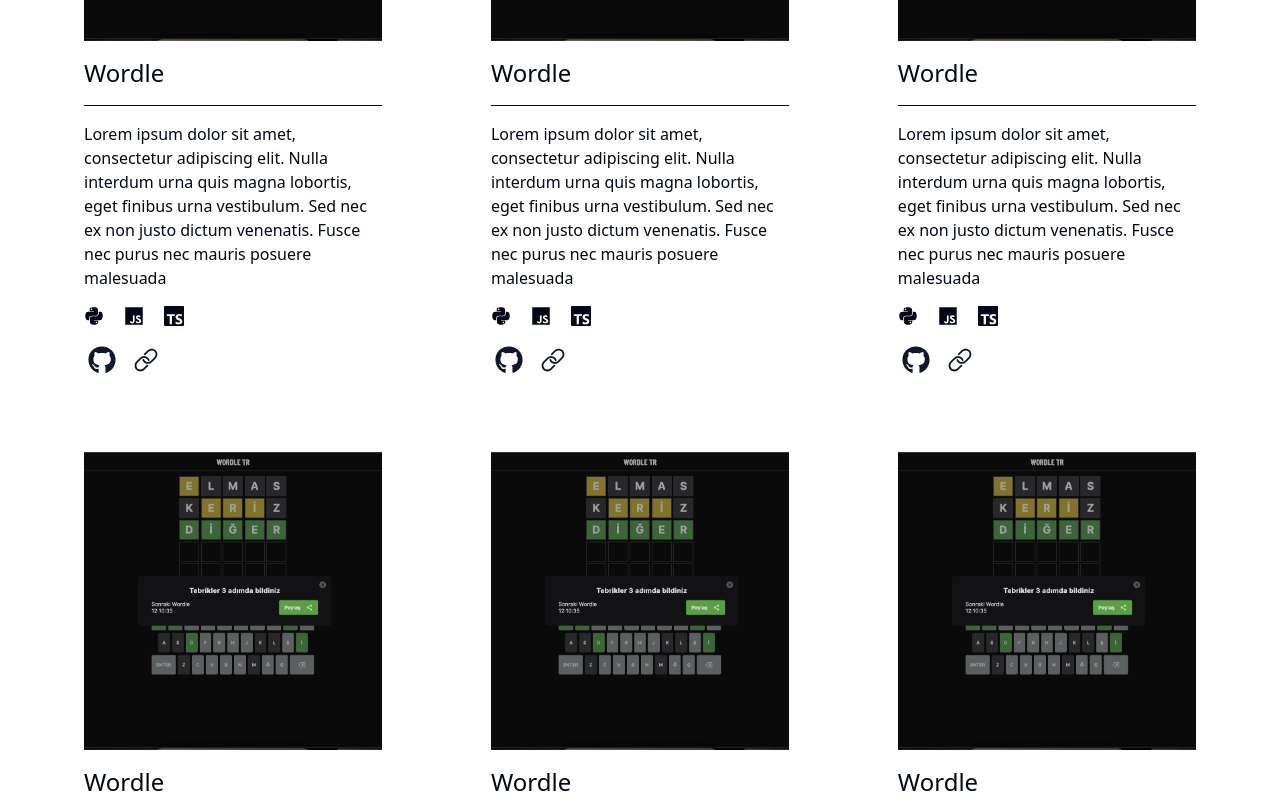
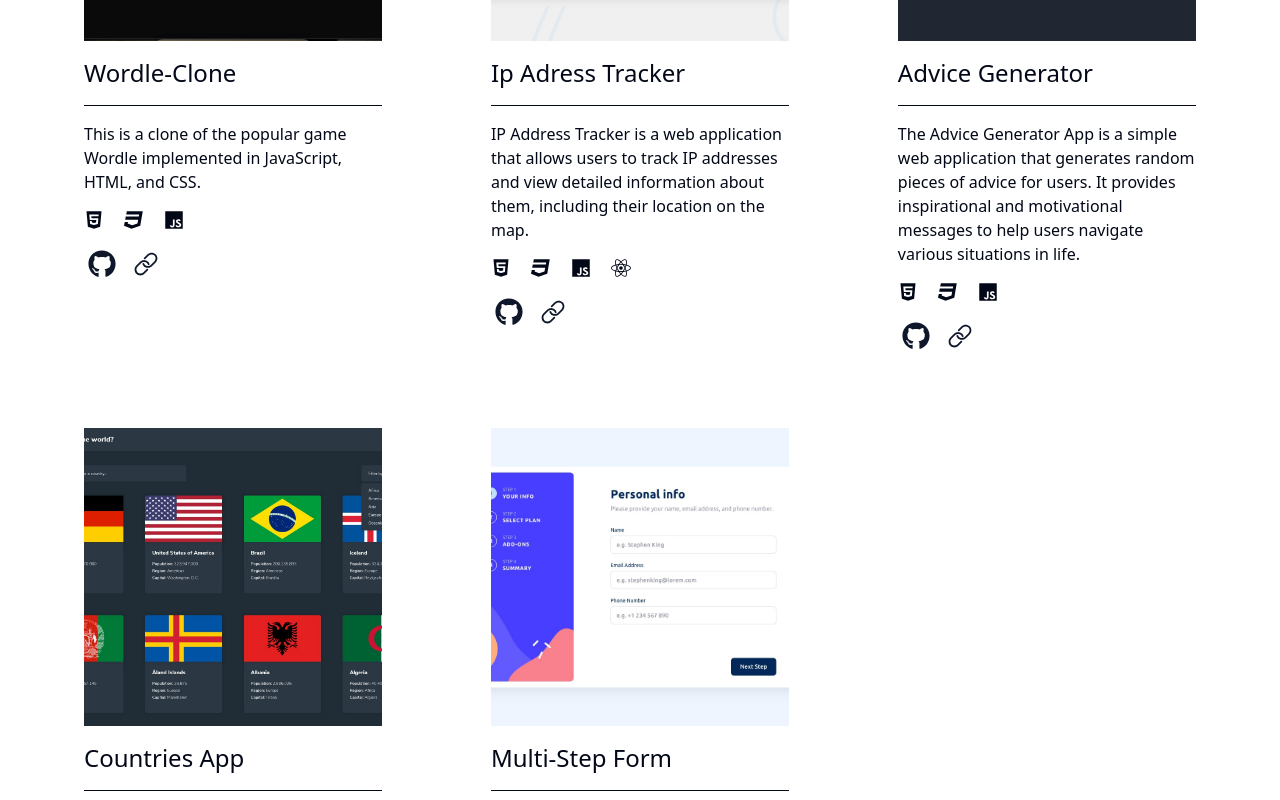
Before and after one commit to GorkemEldeniz/portfolio-website, a React (Vite) app: page / in a window 1280 px wide. Shown: the part 1500-2300 px from the top of the page. Built offline with nearby package versions, Linux system fonts and the light colour scheme.

Commit message:
project card infos added

```diff
--- a/src/components/projects.tsx
+++ b/src/components/projects.tsx
@@ -1,4 +1,4 @@
-import techStacks from "@utils/techStacks";
+import myProjects from "@utils/myProjects";
 import ProjectCard from "./project-card";
 
 const Projects = () => {
@@ -14,97 +14,9 @@ const Projects = () => {
 				<span className='h-[1px] w-full md:w-[20rem] bg-foreground'></span>
 			</div>
 			<div className='grid grid-cols-1 sm:grid-cols-2 lg:grid-cols-3 px-6 gap-x-[6.8rem] gap-y-[4.6rem]'>
-				<ProjectCard
-					image={{
-						alt: "Worlde",
-						src: "../../public/wordle.png",
-					}}
-					title='Wordle'
-					description='Lorem ipsum dolor sit amet, consectetur adipiscing elit. Nulla interdum urna quis magna lobortis, eget finibus urna vestibulum. Sed nec ex non justo dictum venenatis. Fusce nec purus nec mauris posuere malesuada'
-					link={{
-						github: "https://github.com/GorkemEldeniz/Wordle",
-						url: "https://wordle-clone-2-hazel.vercel.app/",
-					}}
-					stacks={techStacks.slice(0, 3)}
-				/>
-				<ProjectCard
-					image={{
-						alt: "Worlde",
-						src: "../../public/wordle.png",
-					}}
-					title='Wordle'
-					description='Lorem ipsum dolor sit amet, consectetur adipiscing elit. Nulla interdum urna quis magna lobortis, eget finibus urna vestibulum. Sed nec ex non justo dictum venenatis. Fusce nec purus nec mauris posuere malesuada'
-					link={{
-						github: "https://github.com/GorkemEldeniz/Wordle",
-						url: "https://wordle-clone-2-hazel.vercel.app/",
-					}}
-					stacks={techStacks.slice(0, 3)}
-				/>
-				<ProjectCard
-					image={{
-						alt: "Worlde",
-						src: "../../public/wordle.png",
-					}}
-					title='Wordle'
-					description='Lorem ipsum dolor sit amet, consectetur adipiscing elit. Nulla interdum urna quis magna lobortis, eget finibus urna vestibulum. Sed nec ex non justo dictum venenatis. Fusce nec purus nec mauris posuere malesuada'
-					link={{
-						github: "https://github.com/GorkemEldeniz/Wordle",
-						url: "https://wordle-clone-2-hazel.vercel.app/",
-					}}
-					stacks={techStacks.slice(0, 3)}
-				/>
-				<ProjectCard
-					image={{
-						alt: "Worlde",
-						src: "../../public/wordle.png",
-					}}
-					title='Wordle'
-					description='Lorem ipsum dolor sit amet, consectetur adipiscing elit. Nulla interdum urna quis magna lobortis, eget finibus urna vestibulum. Sed nec ex non justo dictum venenatis. Fusce nec purus nec mauris posuere malesuada'
-					link={{
-						github: "https://github.com/GorkemEldeniz/Wordle",
-						url: "https://wordle-clone-2-hazel.vercel.app/",
-					}}
-					stacks={techStacks.slice(0, 3)}
-				/>
-				<ProjectCard
-					image={{
-						alt: "Worlde",
-						src: "../../public/wordle.png",
-					}}
-					title='Wordle'
-					description='Lorem ipsum dolor sit amet, consectetur adipiscing elit. Nulla interdum urna quis magna lobortis, eget finibus urna vestibulum. Sed nec ex non justo dictum venenatis. Fusce nec purus nec mauris posuere malesuada'
-					link={{
-						github: "https://github.com/GorkemEldeniz/Wordle",
-						url: "https://wordle-clone-2-hazel.vercel.app/",
-					}}
-					stacks={techStacks.slice(0, 3)}
-				/>
-				<ProjectCard
-					image={{
-						alt: "Worlde",
-						src: "../../public/wordle.png",
-					}}
-					title='Wordle'
-					description='Lorem ipsum dolor sit amet, consectetur adipiscing elit. Nulla interdum urna quis magna lobortis, eget finibus urna vestibulum. Sed nec ex non justo dictum venenatis. Fusce nec purus nec mauris posuere malesuada'
-					link={{
-						github: "https://github.com/GorkemEldeniz/Wordle",
-						url: "https://wordle-clone-2-hazel.vercel.app/",
-					}}
-					stacks={techStacks.slice(0, 3)}
-				/>
-				<ProjectCard
-					image={{
-						alt: "Worlde",
-						src: "../../public/wordle.png",
-					}}
-					title='Wordle'
-					description='Lorem ipsum dolor sit amet, consectetur adipiscing elit. Nulla interdum urna quis magna lobortis, eget finibus urna vestibulum. Sed nec ex non justo dictum venenatis. Fusce nec purus nec mauris posuere malesuada'
-					link={{
-						github: "https://github.com/GorkemEldeniz/Wordle",
-						url: "https://wordle-clone-2-hazel.vercel.app/",
-					}}
-					stacks={techStacks.slice(0, 3)}
-				/>
+				{myProjects.map((project, id) => (
+					<ProjectCard key={id} {...project} />
+				))}
 			</div>
 		</>
 	);
--- /dev/null
+++ b/src/utils/myProjects.ts
@@ -0,0 +1,151 @@
+import type { ProjectCardProps as ProjectType } from "@components/project-card";
+import { FaCss3, FaHtml5, FaReact } from "react-icons/fa";
+import { IoLogoJavascript } from "react-icons/io5";
+
+const myProjects = [
+	{
+		image: {
+			src: "../../wordle.png",
+			alt: "Wordle-Clone",
+		},
+		title: "Wordle-Clone",
+		description:
+			"This is a clone of the popular game Wordle implemented in JavaScript, HTML, and CSS.",
+		link: {
+			github: "https://github.com/GorkemEldeniz/wordle-clone-2",
+			url: "https://wordle-clone-2-hazel.vercel.app/",
+		},
+		stacks: [
+			{
+				name: "HTML",
+				icon: FaHtml5,
+			},
+			{
+				name: "CSS",
+				icon: FaCss3,
+			},
+			{
+				name: "Javascript",
+				icon: IoLogoJavascript,
+			},
+		],
+	},
+	{
+		image: {
+			src: "../../ip-adress-tracker.jpg",
+			alt: "Ip Adress Tracker",
+		},
+		title: "Ip Adress Tracker",
+		description:
+			"IP Address Tracker is a web application that allows users to track IP addresses and view detailed information about them, including their location on the map.",
+		link: {
+			github: "https://github.com/GorkemEldeniz/ip-adress-tracker",
+			url: "https://ip-adress-tracker-topaz.vercel.app/",
+		},
+		stacks: [
+			{
+				name: "HTML",
+				icon: FaHtml5,
+			},
+			{
+				name: "CSS",
+				icon: FaCss3,
+			},
+			{
+				name: "Javascript",
+				icon: IoLogoJavascript,
+			},
+			{
+				name: "React",
+				icon: FaReact,
+			},
+		],
+	},
+	{
+		image: {
+			src: "../../advice-generator.jpg",
+			alt: "Advice Generator",
+		},
+		title: "Advice Generator",
+		description:
+			"The Advice Generator App is a simple web application that generates random pieces of advice for users. It provides inspirational and motivational messages to help users navigate various situations in life.",
+		link: {
+			github: "https://github.com/GorkemEldeniz/advice-generator-app-main",
+			url: "https://advice-generator-app-main-cyan-beta.vercel.app/",
+		},
+		stacks: [
+			{
+				name: "HTML",
+				icon: FaHtml5,
+			},
+			{
+				name: "CSS",
+				icon: FaCss3,
+			},
+			{
+				name: "Javascript",
+				icon: IoLogoJavascript,
+			},
+		],
+	},
+	{
+		image: {
+			src: "../../countries-app.jpg",
+			alt: "Countries App",
+		},
+		title: "Countries App",
+		description:
+			"Countries App is a web application that provides information about countries around the world. Users can search for specific countries, view details about them, and filter countries based on different criteria.",
+		link: {
+			github: "https://github.com/GorkemEldeniz/Countries-App",
+			url: "https://countries-app-gamma-two.vercel.app/",
+		},
+		stacks: [
+			{
+				name: "HTML",
+				icon: FaHtml5,
+			},
+			{
+				name: "CSS",
+				icon: FaCss3,
+			},
+			{
+				name: "Javascript",
+				icon: IoLogoJavascript,
+			},
+			{
+				name: "React",
+				icon: FaReact,
+			},
+		],
+	},
+	{
+		image: {
+			src: "../../multi-step-form.jpg",
+			alt: "Multi-Step Form",
+		},
+		title: "Multi-Step Form",
+		description:
+			"The Multi-Step Form is a web application that guides users through a series of steps to complete a form submission. It breaks down lengthy forms into smaller, more manageable sections, improving user experience and completion rates.",
+		link: {
+			github: "https://github.com/GorkemEldeniz/multi-step-form-main",
+			url: "https://multi-step-form-main.vercel.app/",
+		},
+		stacks: [
+			{
+				name: "HTML",
+				icon: FaHtml5,
+			},
+			{
+				name: "CSS",
+				icon: FaCss3,
+			},
+			{
+				name: "Javascript",
+				icon: IoLogoJavascript,
+			},
+		],
+	},
+] as ProjectType[];
+
+export default myProjects;
```
